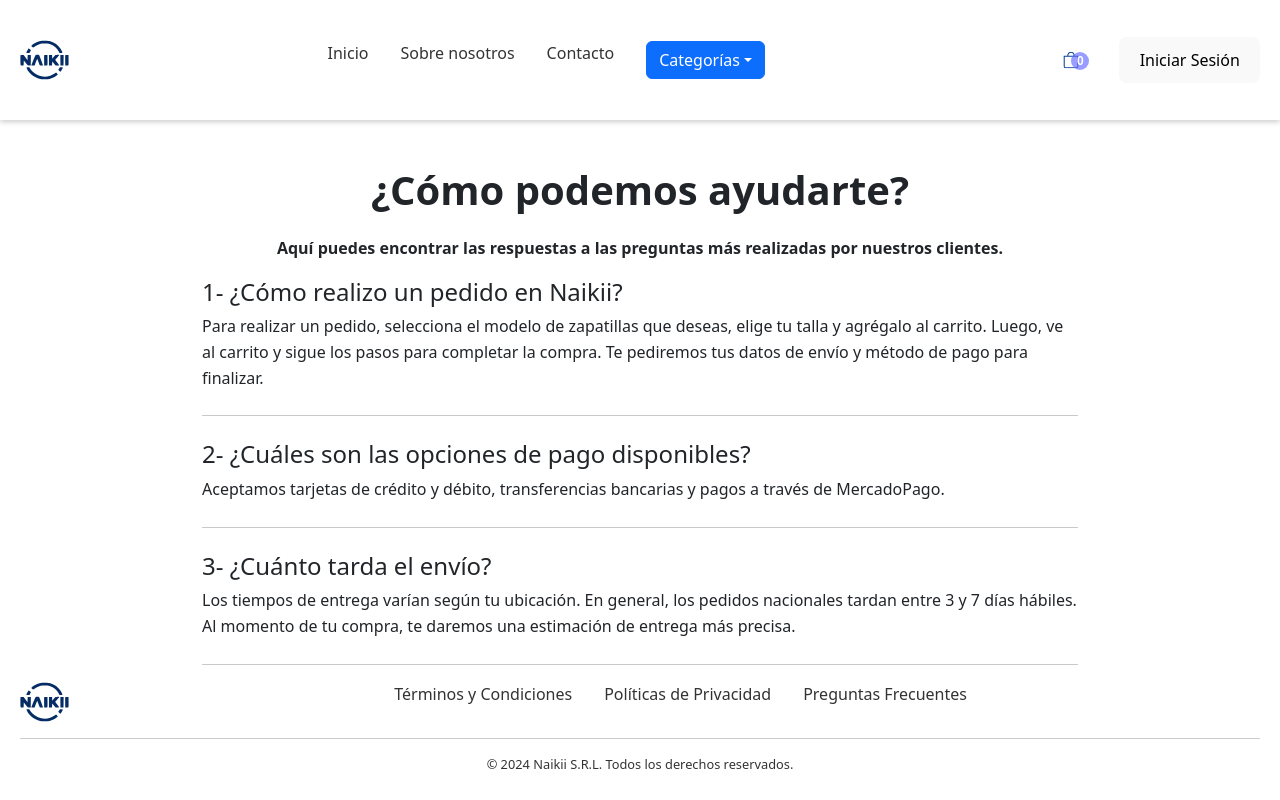
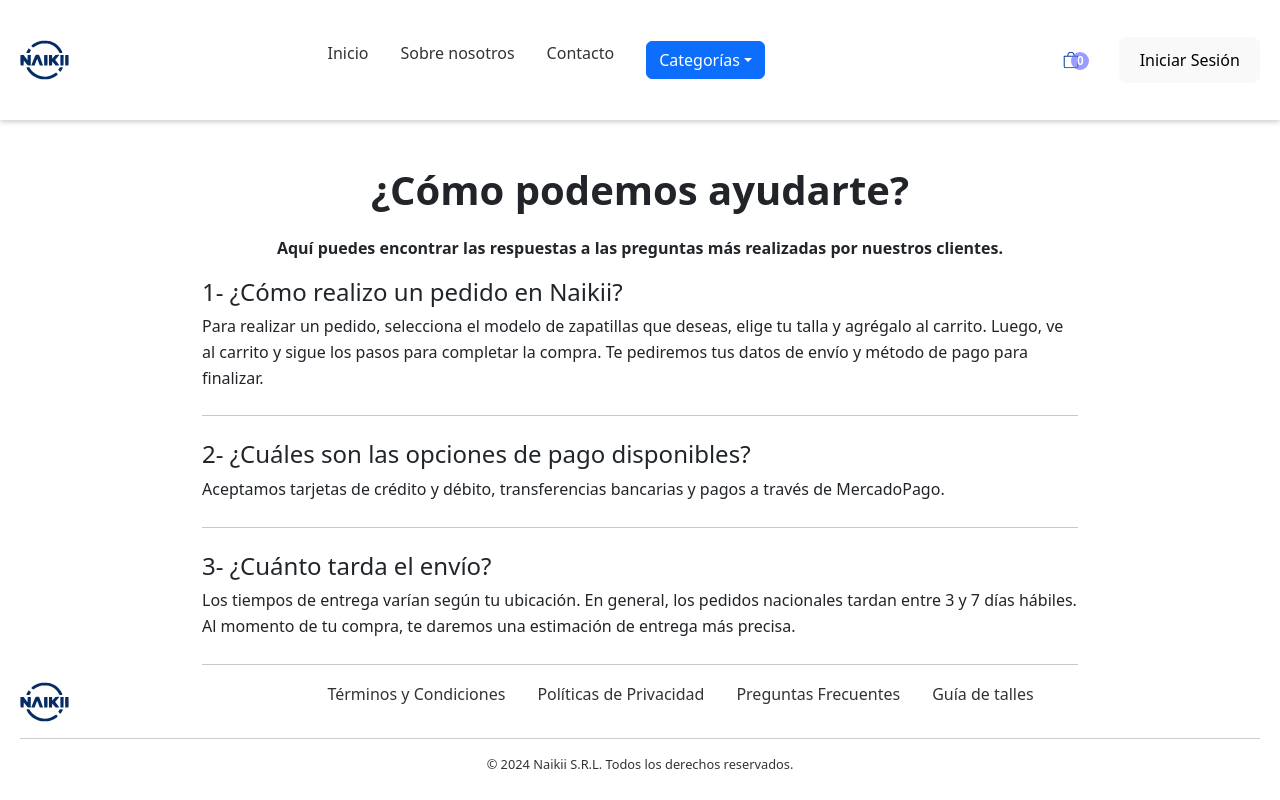
Before and after one commit to mflorbird/Frontend_API_TPO, a React (Vite) app in the folder Frontend_API_TPO/: page /FAQ in a window 1280 px wide. Shown: the top 800 px of the page. Built offline with nearby package versions, Linux system fonts and the light colour scheme; data requests are answered from the project's data file.

Commit message:
SizeGuide_V1.0.2
Sumo ruta y agrego link a footer

```diff
--- a/Frontend_API_TPO/src/components/Footer.jsx
+++ b/Frontend_API_TPO/src/components/Footer.jsx
@@ -11,6 +11,7 @@ const Footer = () => {
           <a href="/terminos-y-condiciones">Términos y Condiciones</a>
           <a href="/politicas-de-privacidad">Políticas de Privacidad</a>
           <a href="/FAQ">Preguntas Frecuentes</a>
+          <a href="/size-guide">Guía de talles</a>
         </ul>
       </div>
       <div className="footer-divider"/>
--- a/Frontend_API_TPO/src/routes/AppRoutes.jsx
+++ b/Frontend_API_TPO/src/routes/AppRoutes.jsx
@@ -21,6 +21,7 @@ import ProductDetail from '../pages/ProductDetail.jsx';
 import Error from '../pages/Error.jsx';
 import CategoriaPage from "../pages/CategoriaPage.jsx";
 import FAQ from '../pages/FAQ.jsx';
+import SizeGuide from '../pages/SizeGuide.jsx';
 
 // import AddProductPage from '../pages/AddProductPage.jsx';
 
@@ -47,6 +48,7 @@ const AppRoutes = () => {
           <Route path="/producto/:id" element={<ProductDetail />} />
           <Route path="/categoria/:categoria" element={<CategoriaPage />} />
           <Route path="/FAQ" element={<FAQ />} />
+          <Route path="/size-guide" element={<SizeGuide />} />
         </Route>
 
         <Route element={<SimpleLayout />}>
```
